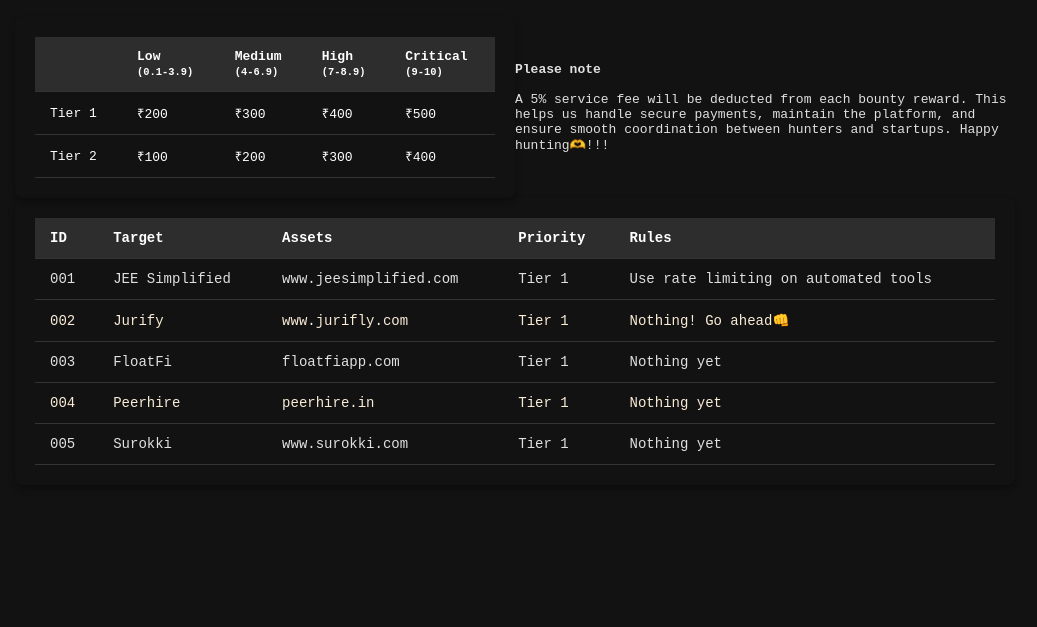
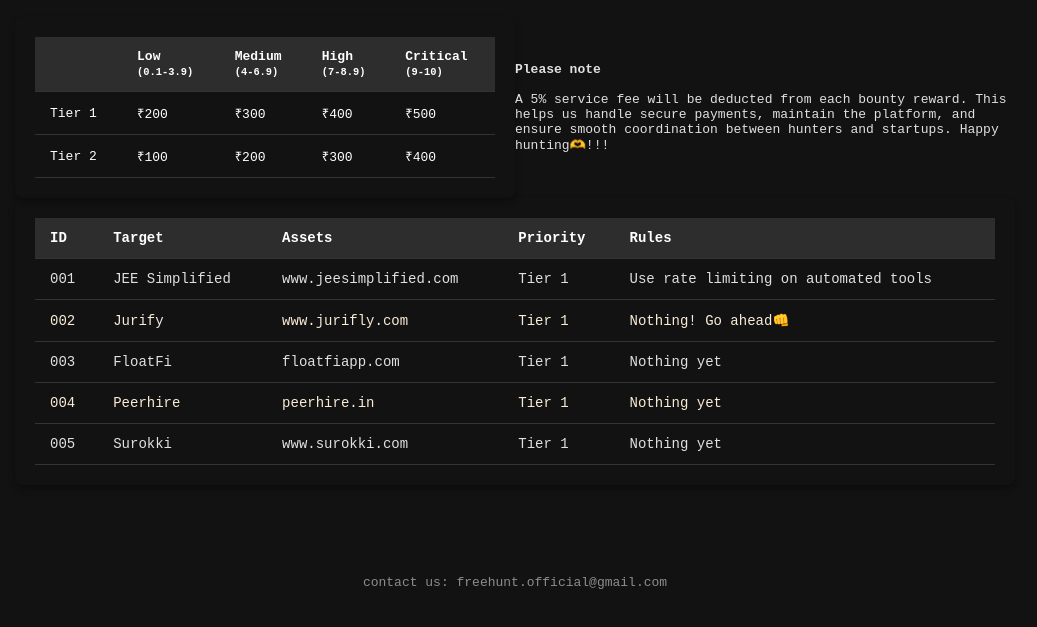
Before and after one commit to freehuntxyz/huntxyz.in, a plain HTML site: page index.html in a window 1280 px wide. Shown: the part 91-718 px from the top of the page, without its empty margins (125-1162 px from the left). Drawn offline with Linux system fonts and the light colour scheme.

Commit message:
some changes

```diff
--- a/index.html
+++ b/index.html
@@ -192,6 +192,13 @@
                 </tbody>
             </table>
         </div>
+        <br>
+        <br>
+        <br>
+        <br>
+        <br>
+        <br>
+        <p style="color: #8d8d8d; text-align: center;">contact us: freehunt.official@gmail.com</p>
     </div>
 </body>
 </html>
```
